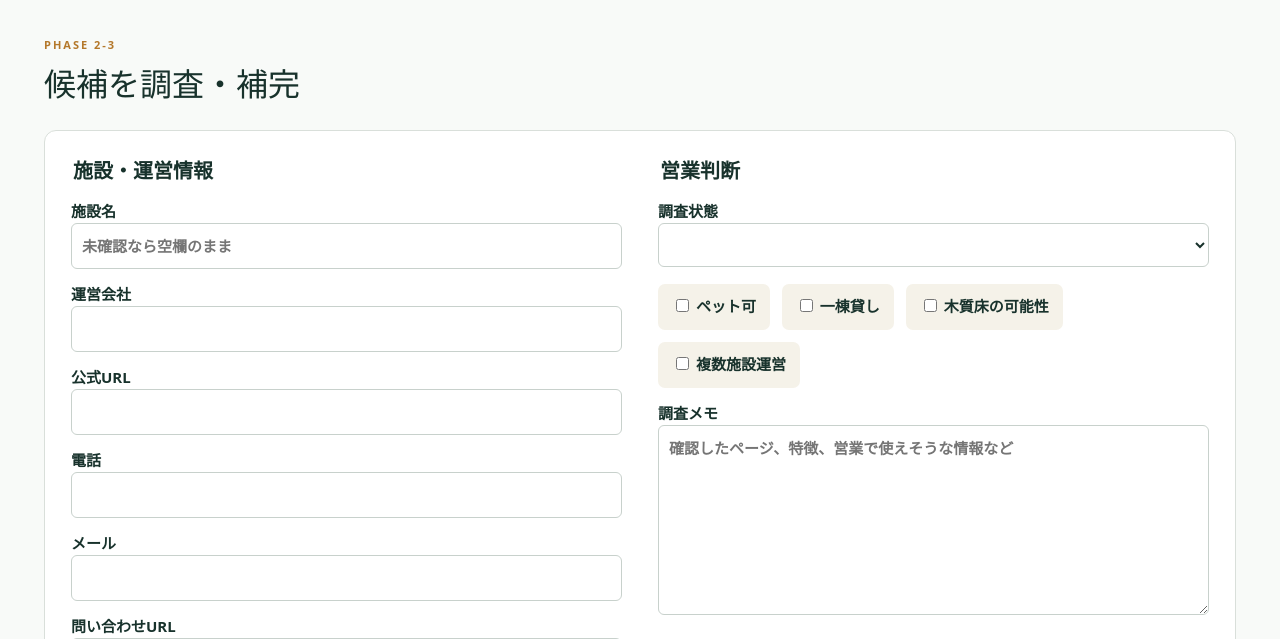
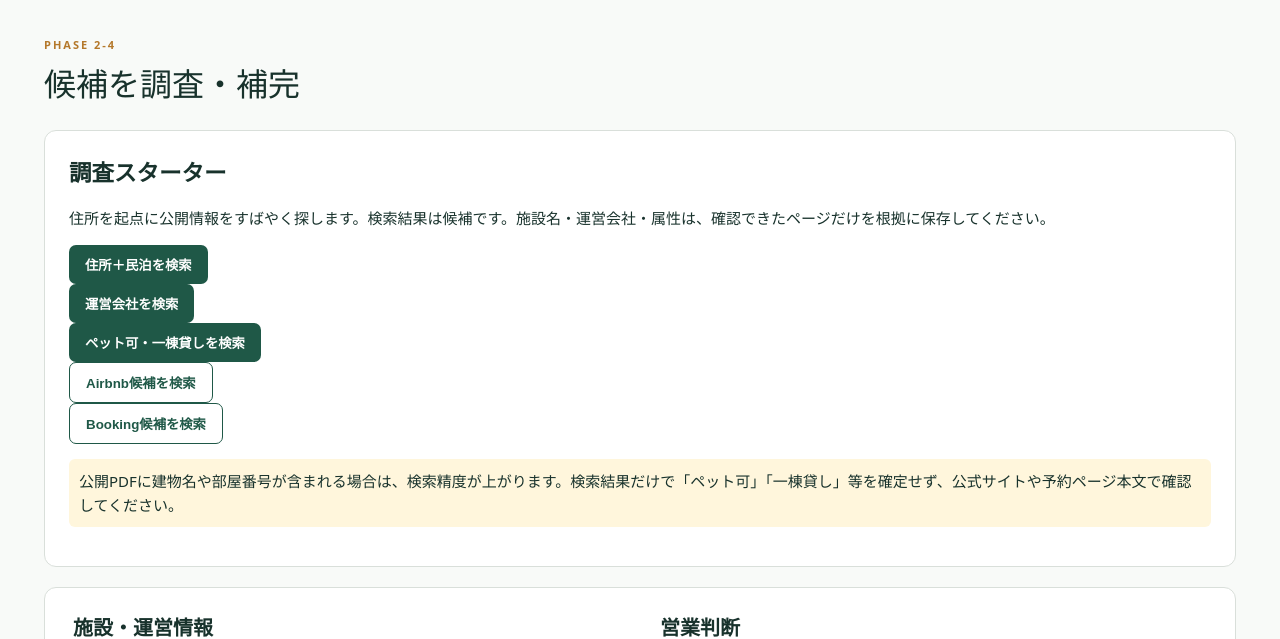
Before and after one commit to reokobayashi0620/tohoku-lodging-sales-ai, a Flask app: template templates/candidate_edit.html in a window 1280 px wide. Shown: the part 72-711 px from the top of the page. Run offline with Flask 3, Linux system fonts and the light colour scheme; the template is opened without the code that fills it, so the values that code supplies are empty.

Commit message:
Phase 2-4 公開情報リサーチ導線を追加 (#13)
* Add one-click public research starter

* Add Phase 2-4 research helper tests

```diff
--- a/templates/candidate_edit.html
+++ b/templates/candidate_edit.html
@@ -1,7 +1,34 @@
 {% extends 'base.html' %}
 {% block title %}候補調査｜東北リペア営業ノート{% endblock %}
 {% block content %}
-<section class="page-title"><p class="eyebrow">PHASE 2-3</p><h1>候補を調査・補完</h1><p>{{ candidate.address }}</p></section>
+<section class="page-title"><p class="eyebrow">PHASE 2-4</p><h1>候補を調査・補完</h1><p>{{ candidate.address }}</p></section>
+<section class="panel" style="margin-bottom:20px">
+  <h2>調査スターター</h2>
+  <p>住所を起点に公開情報をすばやく探します。検索結果は候補です。施設名・運営会社・属性は、確認できたページだけを根拠に保存してください。</p>
+  <div class="candidate-actions">
+    <form method="get" action="https://www.google.com/search" target="_blank" rel="noopener noreferrer">
+      <input type="hidden" name="q" value="{{ candidate.address }} 民泊 宿泊">
+      <button type="submit">住所＋民泊を検索</button>
+    </form>
+    <form method="get" action="https://www.google.com/search" target="_blank" rel="noopener noreferrer">
+      <input type="hidden" name="q" value="{{ candidate.address }} 運営会社 問い合わせ">
+      <button type="submit">運営会社を検索</button>
+    </form>
+    <form method="get" action="https://www.google.com/search" target="_blank" rel="noopener noreferrer">
+      <input type="hidden" name="q" value="{{ candidate.address }} ペット可 一棟貸し">
+      <button type="submit">ペット可・一棟貸しを検索</button>
+    </form>
+    <form method="get" action="https://www.google.com/search" target="_blank" rel="noopener noreferrer">
+      <input type="hidden" name="q" value="site:airbnb.com {{ candidate.address }}">
+      <button class="secondary" type="submit">Airbnb候補を検索</button>
+    </form>
+    <form method="get" action="https://www.google.com/search" target="_blank" rel="noopener noreferrer">
+      <input type="hidden" name="q" value="site:booking.com {{ candidate.address }}">
+      <button class="secondary" type="submit">Booking候補を検索</button>
+    </form>
+  </div>
+  <p class="hint">公開PDFに建物名や部屋番号が含まれる場合は、検索精度が上がります。検索結果だけで「ペット可」「一棟貸し」等を確定せず、公式サイトや予約ページ本文で確認してください。</p>
+</section>
 <form method="post" class="panel edit-form">
   <fieldset><legend>施設・運営情報</legend>
     <label>施設名<input name="name" value="{{ candidate.name }}" placeholder="未確認なら空欄のまま"></label>
```
Also changed, not shown: tests/test_research_helper.py (added, +52 -0 lines).
